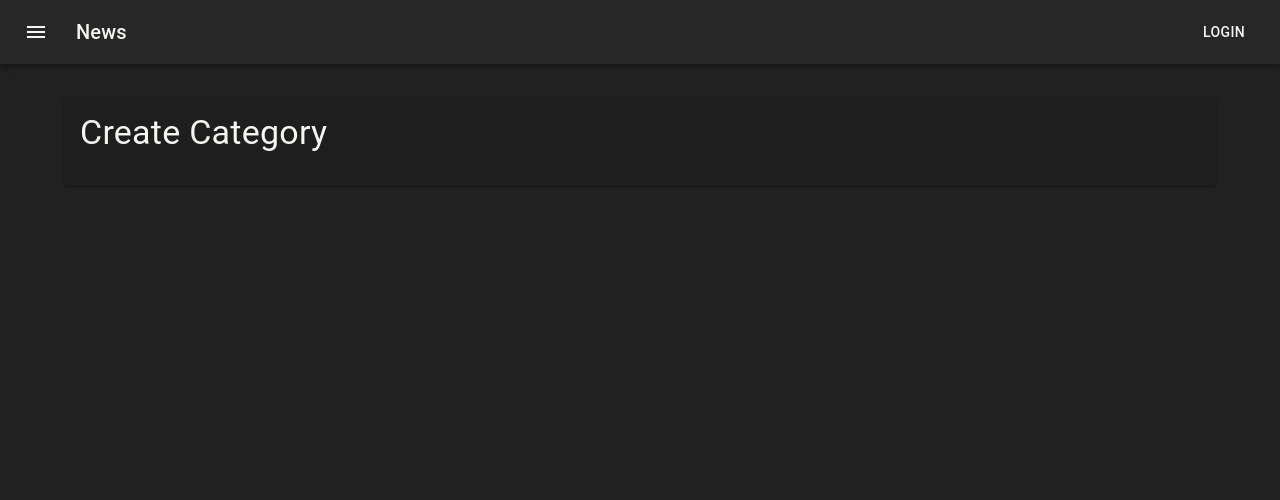
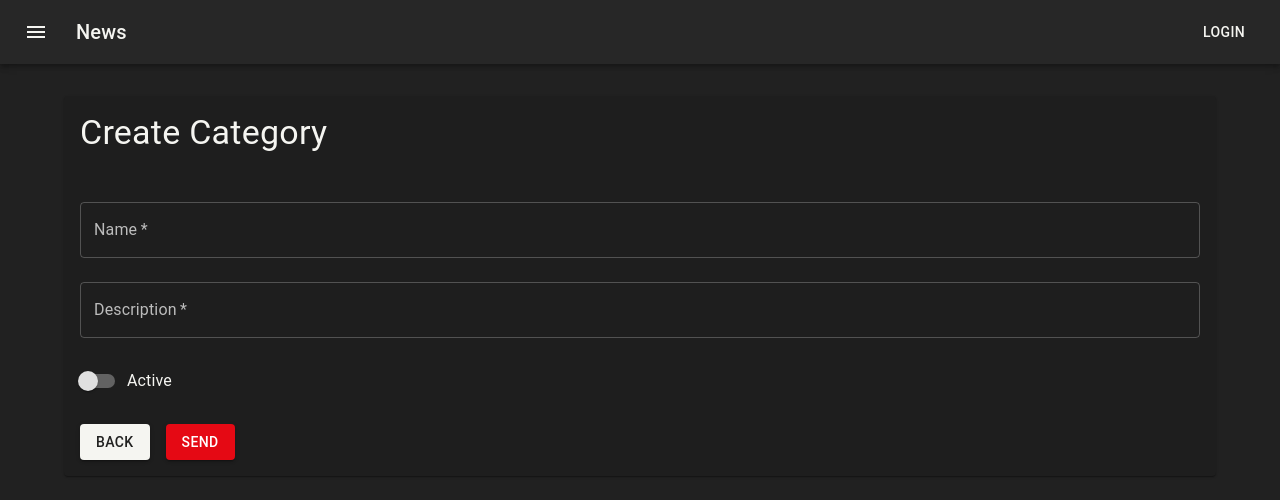
Before and after one commit to Nesrux/admin-do-catalogo-front, a React (Create React App) app: page /categories/create in a window 1280 px wide. Shown: the top 500 px of the page. Built offline with nearby package versions, Linux system fonts and the light colour scheme.

Commit message:
refactor: reafatora  o componente CreateCategory

```diff
--- a/src/features/categories/CreateCategory.tsx
+++ b/src/features/categories/CreateCategory.tsx
@@ -1,6 +1,7 @@
 import { Box, Paper, Typography } from "@mui/material";
 import { useState } from "react";
 import { Category } from "./CategorySlice";
+import { CategoryForm } from "./components/CategoryForm";
 
 export const CategoryCreate = () => {
   const [isDisabled, setIsDisabled] = useState(false)
@@ -14,7 +15,7 @@ export const CategoryCreate = () => {
     deleted_at: ""
   });
 
-  const handlerChange = () => { };
+  const handleChange = () => { };
 
   const handleToggle = () => { };
 
@@ -26,7 +27,14 @@ export const CategoryCreate = () => {
             <Typography variant="h4">Create Category</Typography>
           </Box>
         </Box>
-
+        <CategoryForm
+          category={category}
+          handleChange={handleChange}
+          handleToggle={handleToggle}
+          onSubmit={() => { }}
+          isDisable={isDisabled}
+          isLoading={false}
+        />
       </Paper>
     </Box>
   );
```
